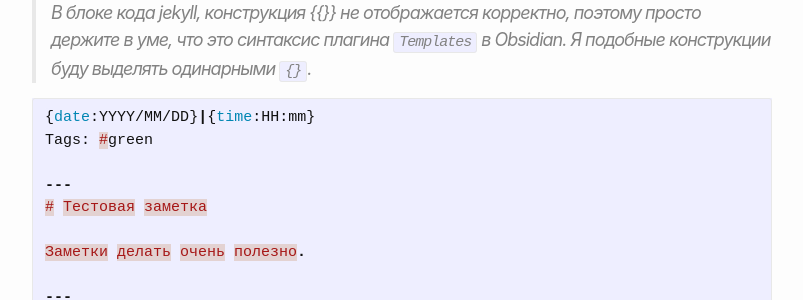
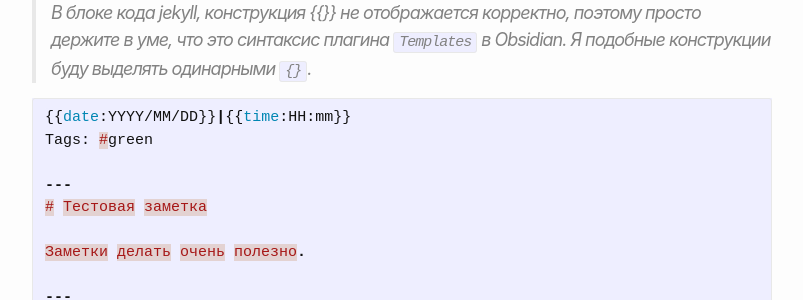
Before and after one commit to woohung/woohung.github.io, a Jekyll site: the page built from _posts/2022-02-01-Тайм-Менеджмент-ч2-Цеттелькастен.md, in a window 1280 px wide and 900 px high, scrolled down 5577 px. Shown: the part 151-451 px from the top of the window, without its empty margins (238-1041 px from the left). Built offline with Jekyll 4.4.1, drawn with Linux system fonts in a browser that asks for light colours.

Commit message:
Update 2022-02-01-Тайм-Менеджмент-ч2-Цеттелькастен.md

````diff
--- a/_posts/2022-02-01-Тайм-Менеджмент-ч2-Цеттелькастен.md
+++ b/_posts/2022-02-01-Тайм-Менеджмент-ч2-Цеттелькастен.md
@@ -122,7 +122,7 @@ Obsidian — бимодальный. Это означает, что пока в
 > В блоке кода jekyll, конструкция {% raw %}{{}}{% endraw %} не отображается корректно, поэтому просто держите в уме, что это синтаксис плагина `Templates` в Obsidian. Я подобные конструкции буду выделять одинарными `{}`.
 
 ```m
-{date:YYYY/MM/DD}|{time:HH:mm}
+{% raw %}{{date:YYYY/MM/DD}}|{{time:HH:mm}}{% endraw %}
 Tags: #green
 
 ---
````
